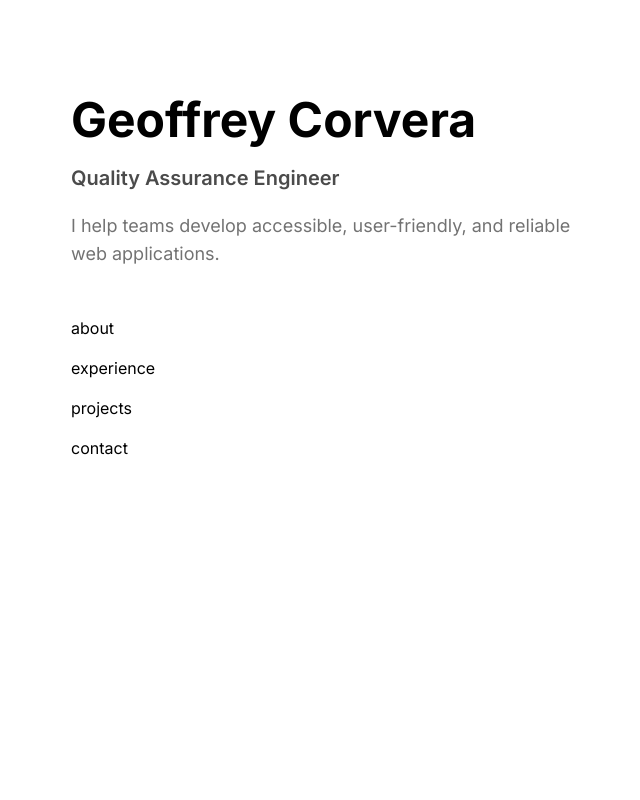
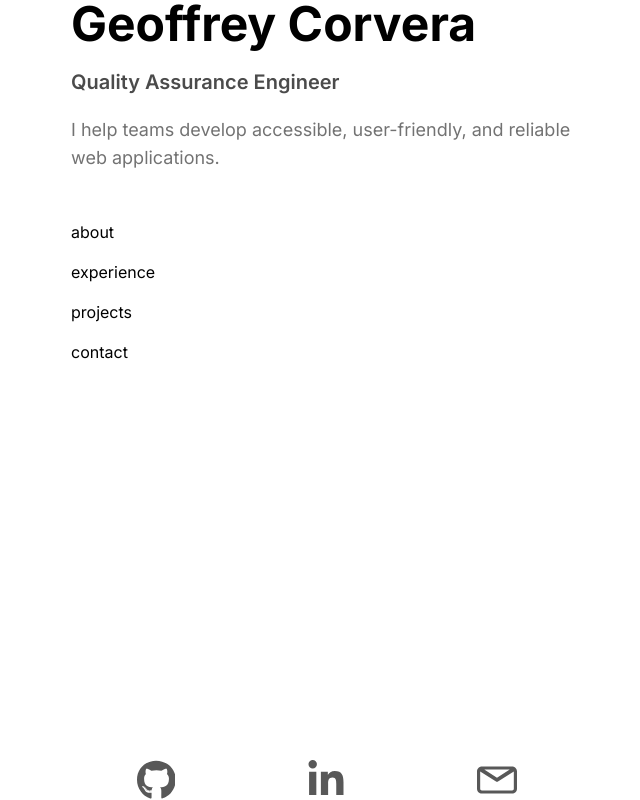
Before and after one commit to geoffcorvera/personal-website-v2, a Next.js app: page / in a window 1280 px wide. Shown: the whole page, without its empty margins (313-953 px from the left). Built offline with nearby package versions, Linux system fonts and the light colour scheme.

Commit message:
header height full screen

```diff
--- a/app/components/header.tsx
+++ b/app/components/header.tsx
@@ -1,26 +1,34 @@
+import LinkRow from "./link-row";
+
 const sections = ["about", "experience", "projects", "contact"];
 
 export default function Header() {
   return (
-    <header className="lg:flex lg:top-0 flex-col justify-between lg:w-1/2 lg:max-w-lg">
+    <header className="lg:flex lg:top-0 lg:flex-col justify-between lg:w-1/2 lg:max-w-lg lg:min-h-screen">
+      <div>
         <h1 className="text-5xl font-bold">Geoffrey Corvera</h1>
-      <span className="text-xl font-semibold my-5 opacity-70">
+        <p className="text-xl font-semibold py-5 opacity-70">
           Quality Assurance Engineer
-      </span>
+        </p>
         <p className="text-lg opacity-55">
-        I help teams develop accessible, user-friendly, and reliable web applications.
+          I help teams develop accessible, user-friendly, and reliable web
+          applications.
         </p>
         <nav aria-label="section links">
           <ul className="mt-10 w-max">
             {sections.map((section) => {
               return (
                 <li key={section}>
-                    <a href={`#${section.toLowerCase()}`} className="py-2 flex">{section}</a>
+                  <a href={`#${section.toLowerCase()}`} className="py-2 flex">
+                    {section}
+                  </a>
                 </li>
-            )
+              );
             })}
           </ul>
         </nav>
+      </div>
+      <LinkRow />
     </header>
   );
 }
--- a/app/page.tsx
+++ b/app/page.tsx
@@ -95,7 +95,7 @@ function MyGridLayout() {
 
 export default function Home() {
   return (
-    <main className="flex min-h-screen flex-col items-center justify-between p-24">
+    <main className="flex min-h-screen flex-col items-center justify-between py-0">
       <Header />
     </main>
   );
```
Lines whose indentation alone changed are shown as unchanged.
